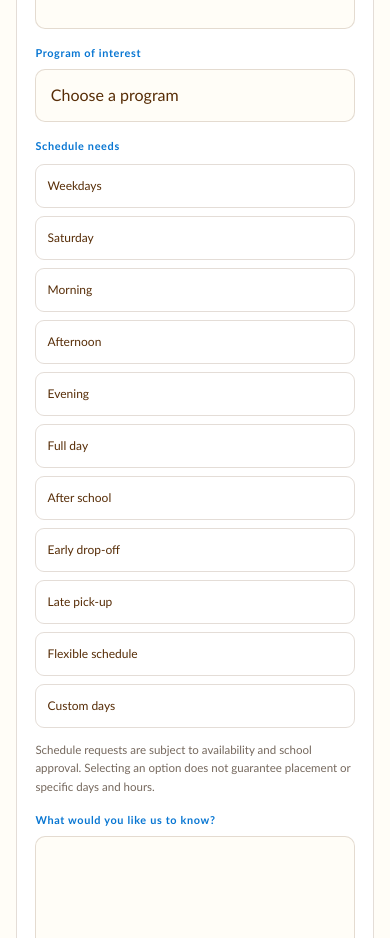
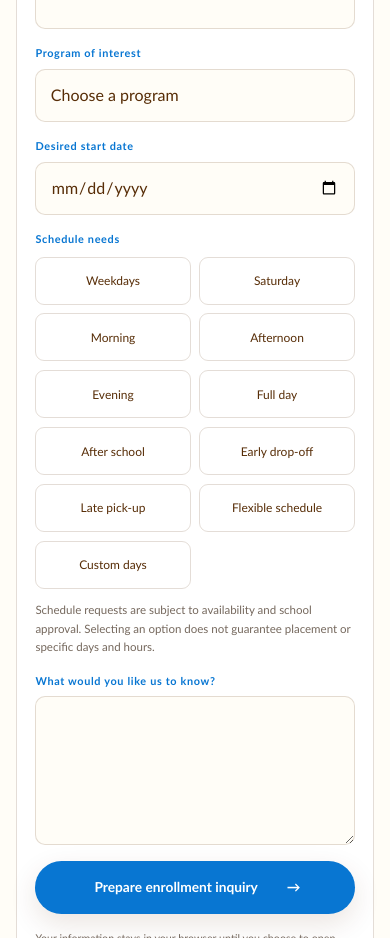
Before and after one commit to PaulBoyko1/Montessori-Playschool, a Next.js app: page /enrollment in a window 390 px wide. Shown: the part 1140-2078 px from the top of the page. Built offline with nearby package versions, Linux system fonts and the light colour scheme.

Commit message:
Improve enrollment scheduling form

```diff
--- a/app/enrollment/EnrollmentForm.tsx
+++ b/app/enrollment/EnrollmentForm.tsx
@@ -20,6 +20,7 @@ export default function EnrollmentForm({ compact = false }: { compact?: boolean
       `Child: ${data.get("child")}`,
       `Child's age: ${data.get("age")}`,
       `Program: ${data.get("program")}`,
+      `Desired start date: ${data.get("startDate") || "Not specified"}`,
       `Schedule needs: ${schedule}`,
       `Custom days or hours: ${customDays}`,
       "",
@@ -100,6 +101,10 @@ export default function EnrollmentForm({ compact = false }: { compact?: boolean
           <option>Not sure yet</option>
         </select>
       </div>
+      <div className="form-field">
+        <label htmlFor={`start-date-${compact}`}>Desired start date</label>
+        <input id={`start-date-${compact}`} name="startDate" type="date" />
+      </div>
       {!compact && (
         <>
           <fieldset>
--- a/app/site-polish.css
+++ b/app/site-polish.css
@@ -1658,3 +1658,28 @@
     font-size: 1rem;
   }
 }
+
+
+/* Enrollment: compact schedule choices on phones without reducing tap size. */
+@media (max-width: 760px) {
+  .enrollment-page .checkbox-grid {
+    display: grid;
+    gap: 0.55rem;
+    grid-template-columns: repeat(2, minmax(0, 1fr));
+  }
+
+  .enrollment-page .checkbox-grid label {
+    min-width: 0;
+  }
+
+  .enrollment-page .checkbox-grid span {
+    align-items: center;
+    display: flex;
+    height: 100%;
+    justify-content: center;
+    line-height: 1.25;
+    min-height: 48px;
+    padding: 0.65rem 0.55rem;
+    text-align: center;
+  }
+}
```
Also changed, not shown: 1 other file (tests, documents, lock files or other folders).
